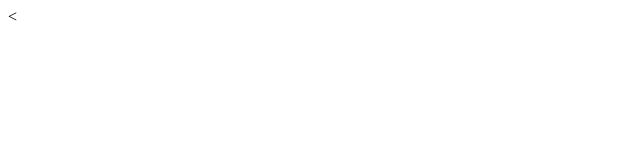
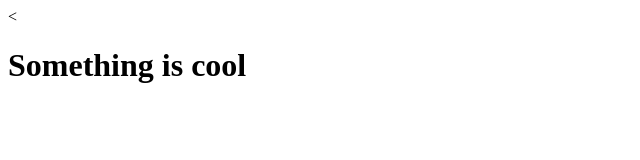
Before and after one commit to thesparkvision/git-one, a plain HTML site: page index.html in a window 1280 px wide. Shown: the whole page, without its empty margins (0-640 px from the left). Drawn offline with Linux system fonts and the light colour scheme.

Commit message:
h1 added

```diff
--- a/index.html
+++ b/index.html
@@ -6,6 +6,6 @@
     <title>Github is cool</title>
   </head>
   <body>
-
+	<h1> Something is cool </h1>
   </body>
 </html>
```
